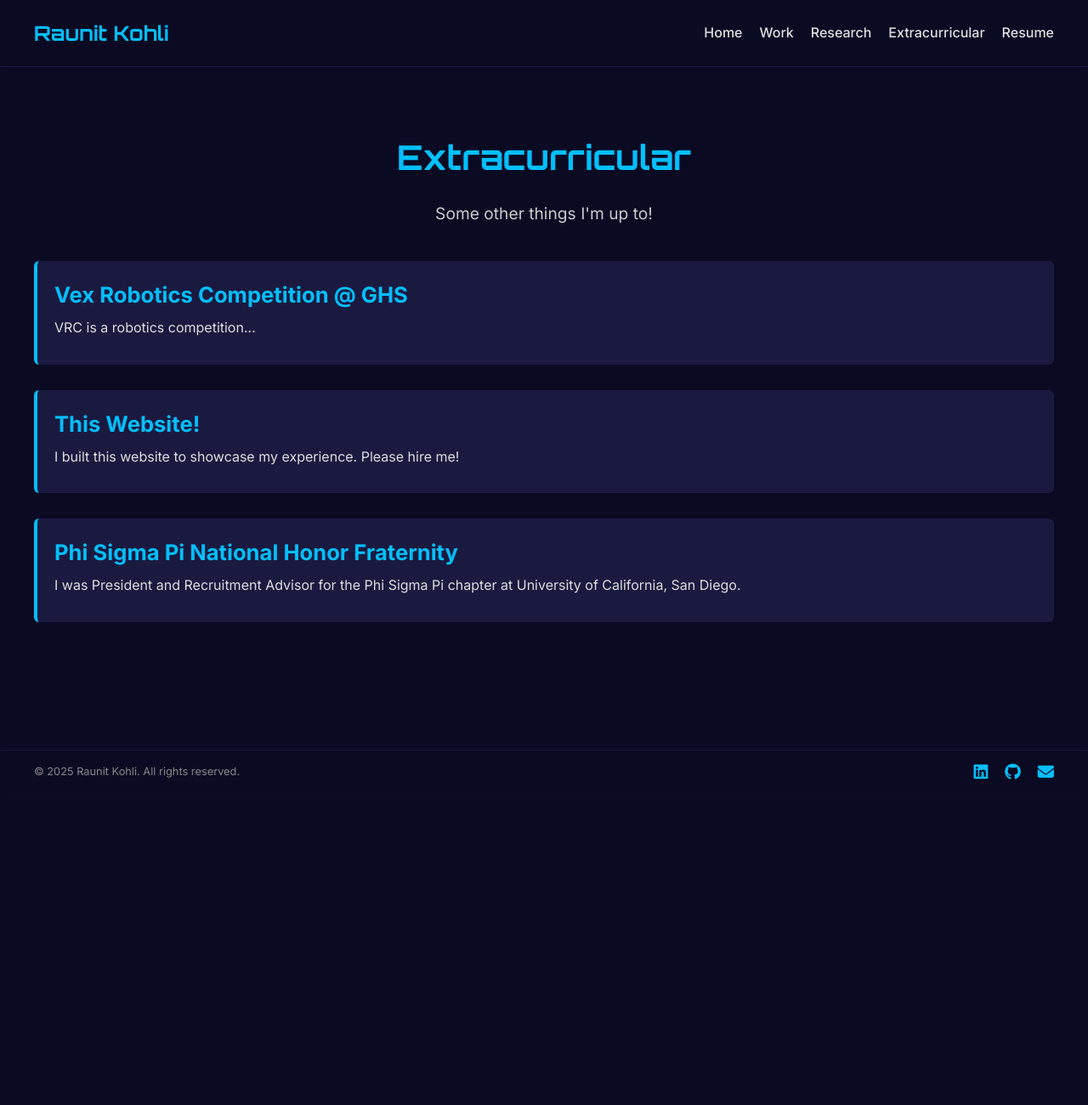
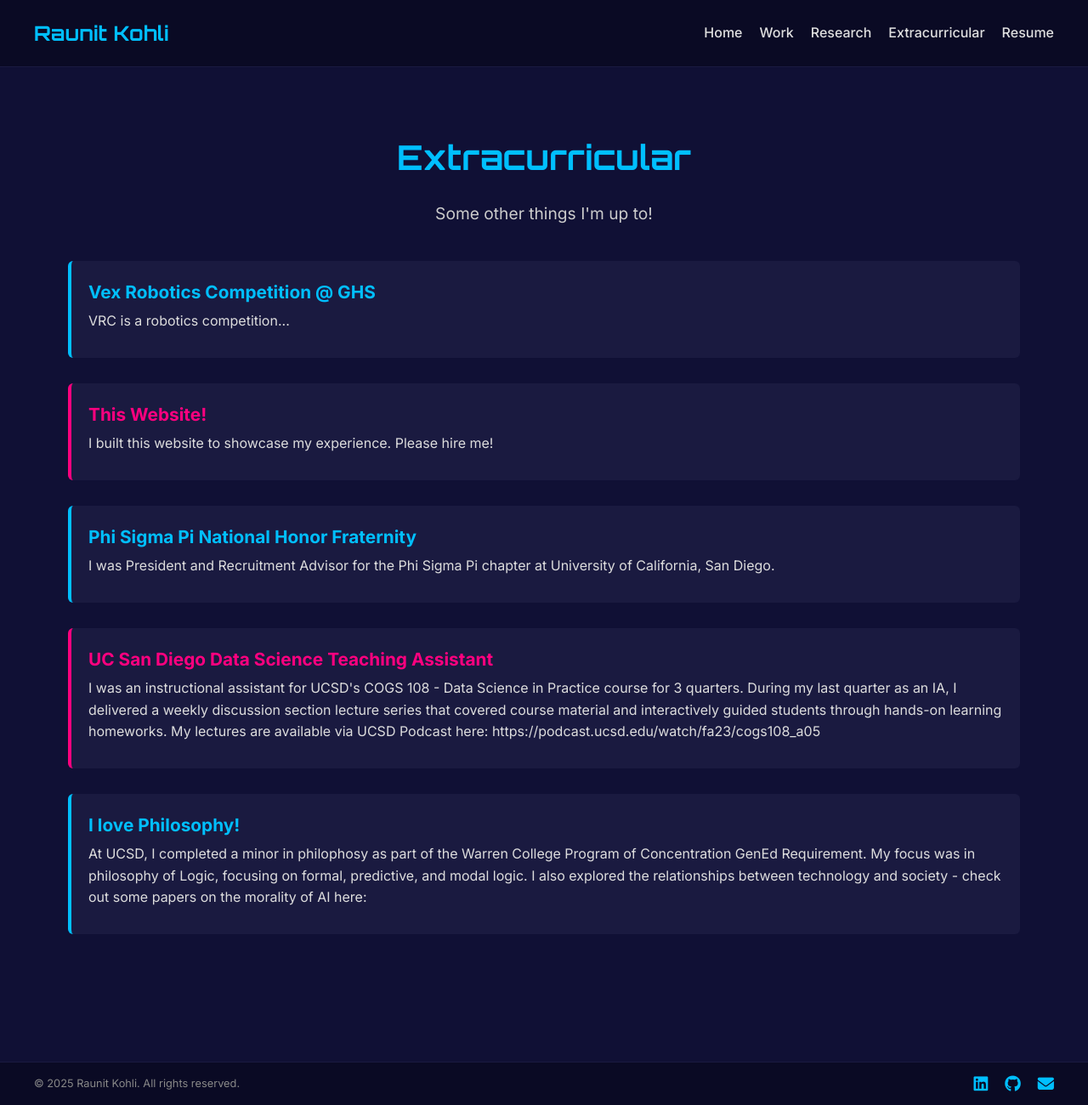
Before and after one commit to kohlir2020/kohlir2020.github.io, a Jekyll site: the page built from extracurricular.html, in a window 1280 px wide and 1300 px high. Shown: the whole window at 85% size. Built offline with Jekyll 4.4.1, drawn with Linux system fonts in a browser that asks for light colours.

Commit message:
fixed some aesthetics

```diff
--- a/extracurricular.html
+++ b/extracurricular.html
@@ -28,3 +28,20 @@
     I was President and Recruitment Advisor for the Phi Sigma Pi chapter at University of California, San Diego.
   </p>
 </div>
+
+<div class="item">
+  <h3>UC San Diego Data Science Teaching Assistant</h3>
+  <p>
+    I was an instructional assistant for UCSD's COGS 108 - Data Science in Practice course for 3 quarters.
+    During my last quarter as an IA, I delivered a weekly discussion section lecture series that covered course material and interactively guided students through hands-on learning homeworks. My lectures are available via UCSD Podcast here: https://podcast.ucsd.edu/watch/fa23/cogs108_a05
+  </p>
+</div>
+
+<div class="item">
+  <h3>I love Philosophy!</h3>
+  <p>
+    At UCSD, I completed a minor in philophosy as part of the Warren College Program of Concentration GenEd Requirement.
+    My focus was in philosophy of Logic, focusing on formal, predictive, and modal logic.
+    I also explored the relationships between technology and society - check out some papers on the morality of AI here:
+  </p>
+</div>
--- a/style.css
+++ b/style.css
@@ -7,7 +7,7 @@
 
 :root {
   /* Base colours */
-  --bg-color: #0a0a23;
+  --bg-color: #101035;
   --primary-color: #00bfff;
   --secondary-color: #1a1a40;
   --accent-color: #ff007f;
@@ -72,7 +72,7 @@
 
 /* ----- Main layout ----- */
 main {
-  padding: 120px 40px 60px;
+  padding: 120px 80px 60px;
 }
 
 .big-title {
@@ -218,19 +218,46 @@
   border-radius: 6px;
 }
 
-/* RL items use accent colour */
-.item.rl {
+.item h3 {
+  margin: 0 0 5px;
+  font-size: 1.3rem;
+  color: var(--primary-color);
+}
+
+/* Alternating colors: use adjacent sibling combinator to create blue-red pattern */
+/* Every item that follows another item gets the opposite color */
+.item + .item {
   border-left-color: var(--accent-color);
 }
 
-.item h3 {
-  margin: 0 0 5px;
-  font-size: 1.6rem;
+.item + .item h3 {
+  color: var(--accent-color);
+}
+
+/* Every item that follows a red item becomes blue */
+.item + .item + .item {
+  border-left-color: var(--primary-color);
+}
+
+.item + .item + .item h3 {
   color: var(--primary-color);
 }
 
-.item.rl h3 {
+/* Continue the pattern */
+.item + .item + .item + .item {
+  border-left-color: var(--accent-color);
+}
+
+.item + .item + .item + .item h3 {
   color: var(--accent-color);
+}
+
+.item + .item + .item + .item + .item {
+  border-left-color: var(--primary-color);
+}
+
+.item + .item + .item + .item + .item h3 {
+  color: var(--primary-color);
 }
 
 .item .subtitle {
@@ -339,6 +366,10 @@
     padding: 5px 8px;
   }
 
+  main {
+    padding: 120px 40px 60px;
+  }
+
   .home-container {
     flex-direction: column;
     align-items: center;
```
Also changed, not shown: content.md (added, +32 -0 lines), 1 other file.
